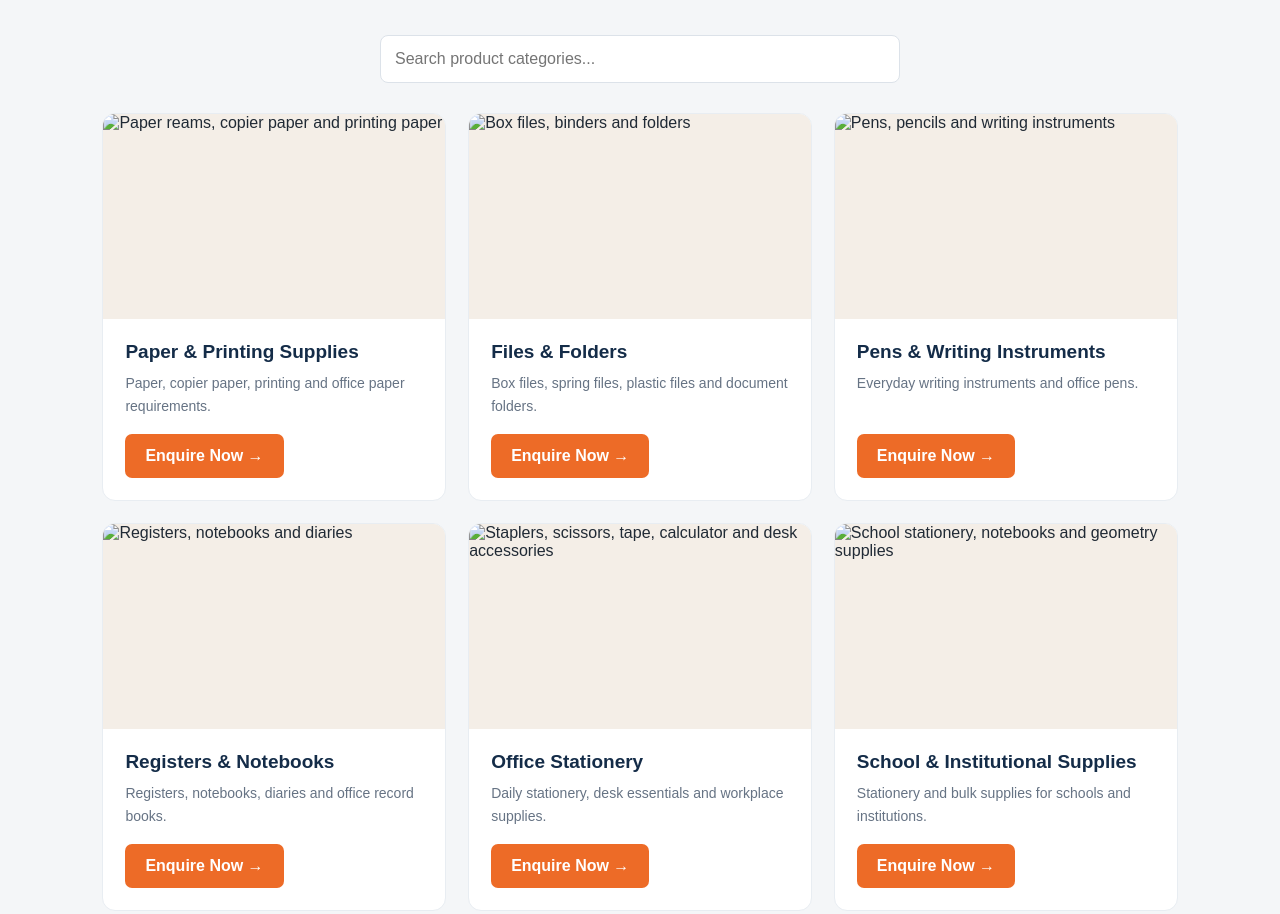
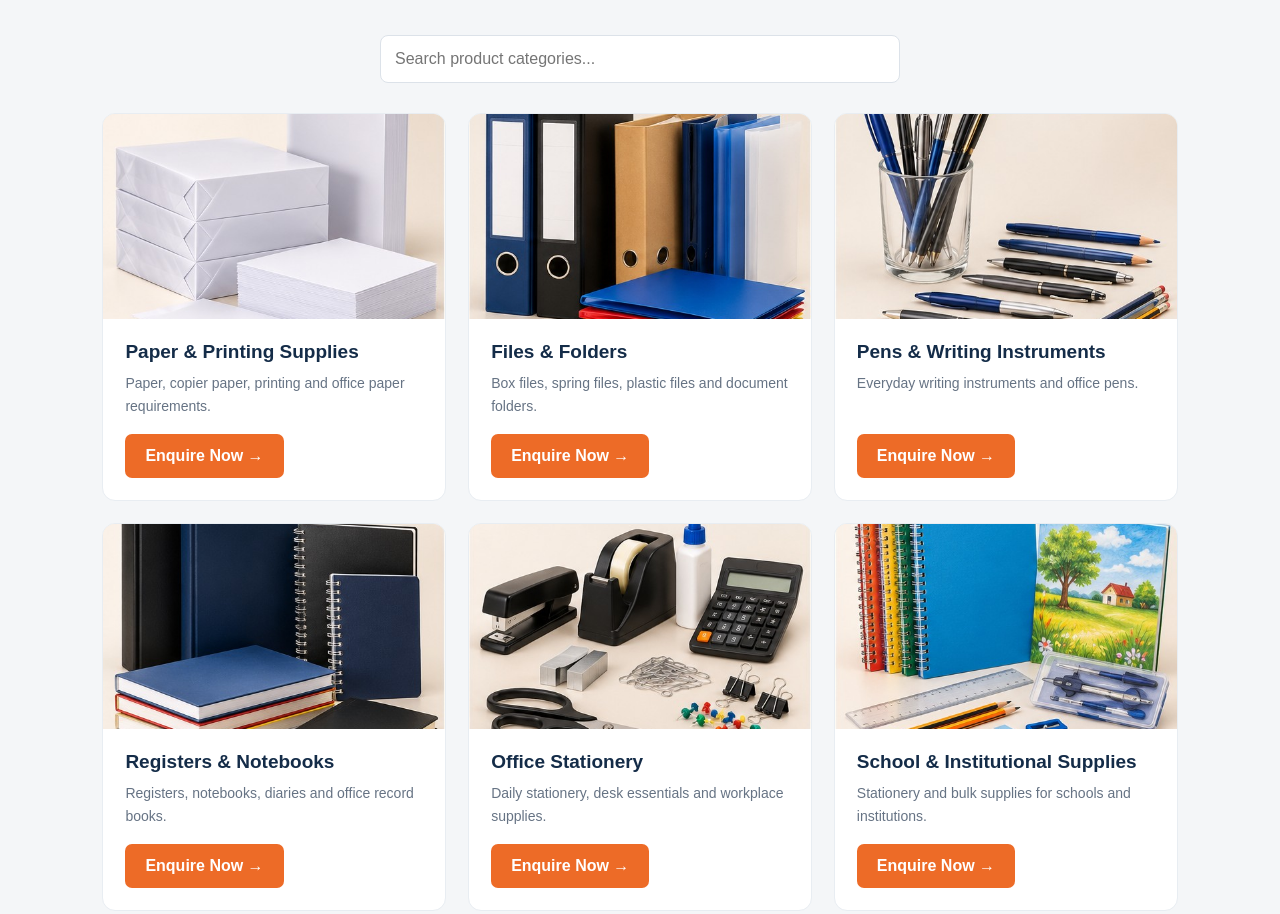
Before and after one commit to ayushoswal001/siddhi-sales-website, a plain HTML site: page index.html in a window 1280 px wide. Shown: the part 1350-2264 px from the top of the page. Drawn offline with Linux system fonts and the light colour scheme.

Commit message:
Update index.html

```diff
--- a/index.html
+++ b/index.html
@@ -77,7 +77,7 @@ textarea.control{min-height:75px;resize:vertical}.submit{width:100%;margin-top:1
       <a class="btn outline" href="#products">Explore Products</a>
     </div>
   </div>
-  <div class="hero-logo"><img src="assets/logo.png" alt="Siddhi Sales original logo"></div>
+  <div class="hero-logo"><img src="src="logo.png" alt="Siddhi Sales original logo"></div>
 </section>
 
 <section id="about">
@@ -103,27 +103,27 @@ textarea.control{min-height:75px;resize:vertical}.submit{width:100%;margin-top:1
   <input class="search" id="search" type="search" placeholder="Search product categories..." oninput="filterProducts()">
   <div class="grid">
     <article class="card" data-name="paper printing copier a4 legal gsm">
-      <img src="assets/paper-printing.jpg" alt="Paper reams, copier paper and printing paper" loading="lazy">
+      <img src="paper-printing.jpg" alt="Paper reams, copier paper and printing paper" loading="lazy">
       <div class="card-body"><h3>Paper & Printing Supplies</h3><p>Paper, copier paper, printing and office paper requirements.</p><button class="btn" onclick="openEnquiry('Paper & Printing Supplies')">Enquire Now →</button></div>
     </article>
     <article class="card" data-name="files folders box spring plastic cardboard">
-      <img src="assets/files-folders.jpg" alt="Box files, binders and folders" loading="lazy">
+      <img src="files-folders.jpg" alt="Box files, binders and folders" loading="lazy">
       <div class="card-body"><h3>Files & Folders</h3><p>Box files, spring files, plastic files and document folders.</p><button class="btn" onclick="openEnquiry('Files & Folders')">Enquire Now →</button></div>
     </article>
     <article class="card" data-name="pens writing ball gel roller">
-      <img src="assets/pens-writing.jpg" alt="Pens, pencils and writing instruments" loading="lazy">
+      <img src="pens-writing.jpg" alt="Pens, pencils and writing instruments" loading="lazy">
       <div class="card-body"><h3>Pens & Writing Instruments</h3><p>Everyday writing instruments and office pens.</p><button class="btn" onclick="openEnquiry('Pens & Writing Instruments')">Enquire Now →</button></div>
     </article>
     <article class="card" data-name="register notebook books diary">
-      <img src="assets/registers-notebooks.jpg" alt="Registers, notebooks and diaries" loading="lazy">
+      <img src="registers-notebooks.jpg" alt="Registers, notebooks and diaries" loading="lazy">
       <div class="card-body"><h3>Registers & Notebooks</h3><p>Registers, notebooks, diaries and office record books.</p><button class="btn" onclick="openEnquiry('Registers & Notebooks')">Enquire Now →</button></div>
     </article>
     <article class="card" data-name="office stationery stapler scissors tape accessories calculator">
-      <img src="assets/office-stationery.jpg" alt="Staplers, scissors, tape, calculator and desk accessories" loading="lazy">
+      <img src="office-stationery.jpg" alt="Staplers, scissors, tape, calculator and desk accessories" loading="lazy">
       <div class="card-body"><h3>Office Stationery</h3><p>Daily stationery, desk essentials and workplace supplies.</p><button class="btn" onclick="openEnquiry('Office Stationery')">Enquire Now →</button></div>
     </article>
     <article class="card" data-name="school institutional educational supplies">
-      <img src="assets/school-institutional.jpg" alt="School stationery, notebooks and geometry supplies" loading="lazy">
+      <img src="school-institutional.jpg" alt="School stationery, notebooks and geometry supplies" loading="lazy">
       <div class="card-body"><h3>School & Institutional Supplies</h3><p>Stationery and bulk supplies for schools and institutions.</p><button class="btn" onclick="openEnquiry('School & Institutional Supplies')">Enquire Now →</button></div>
     </article>
   </div>
```
